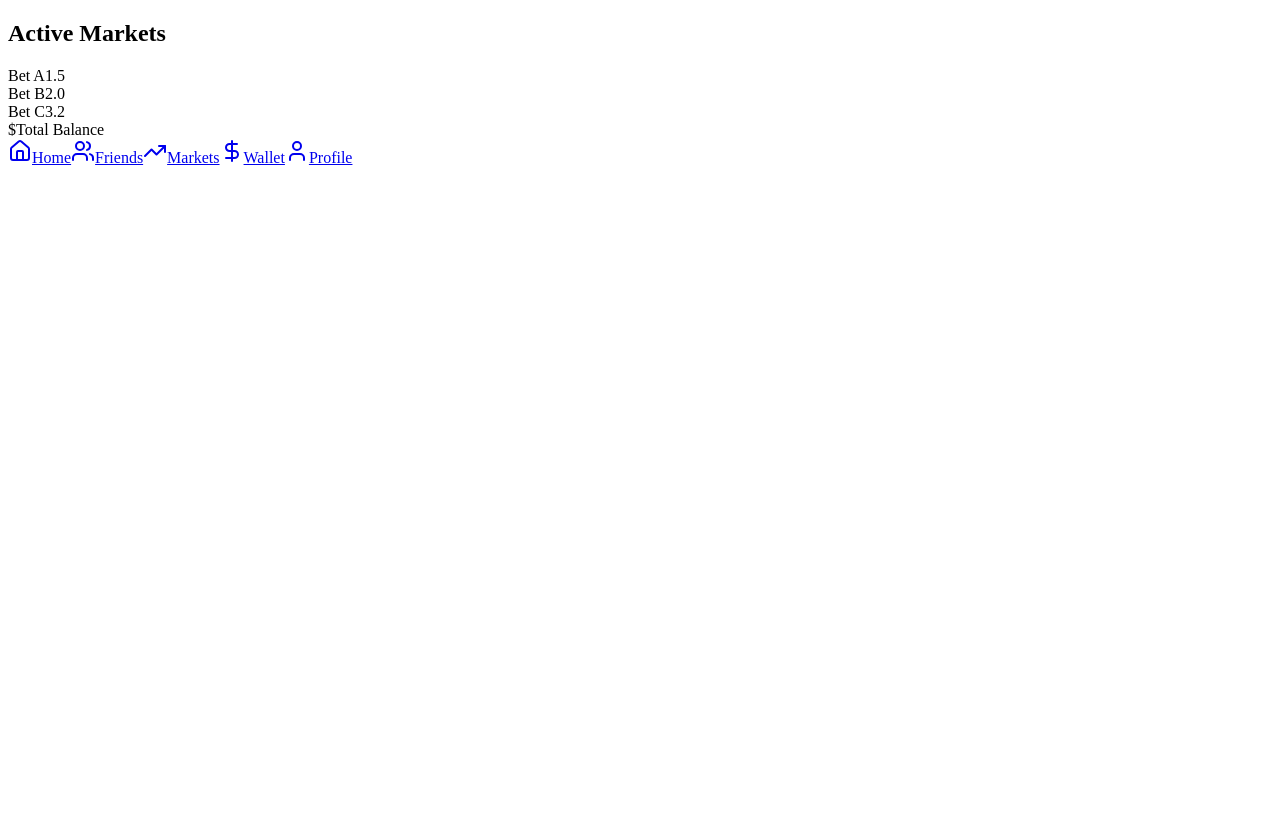
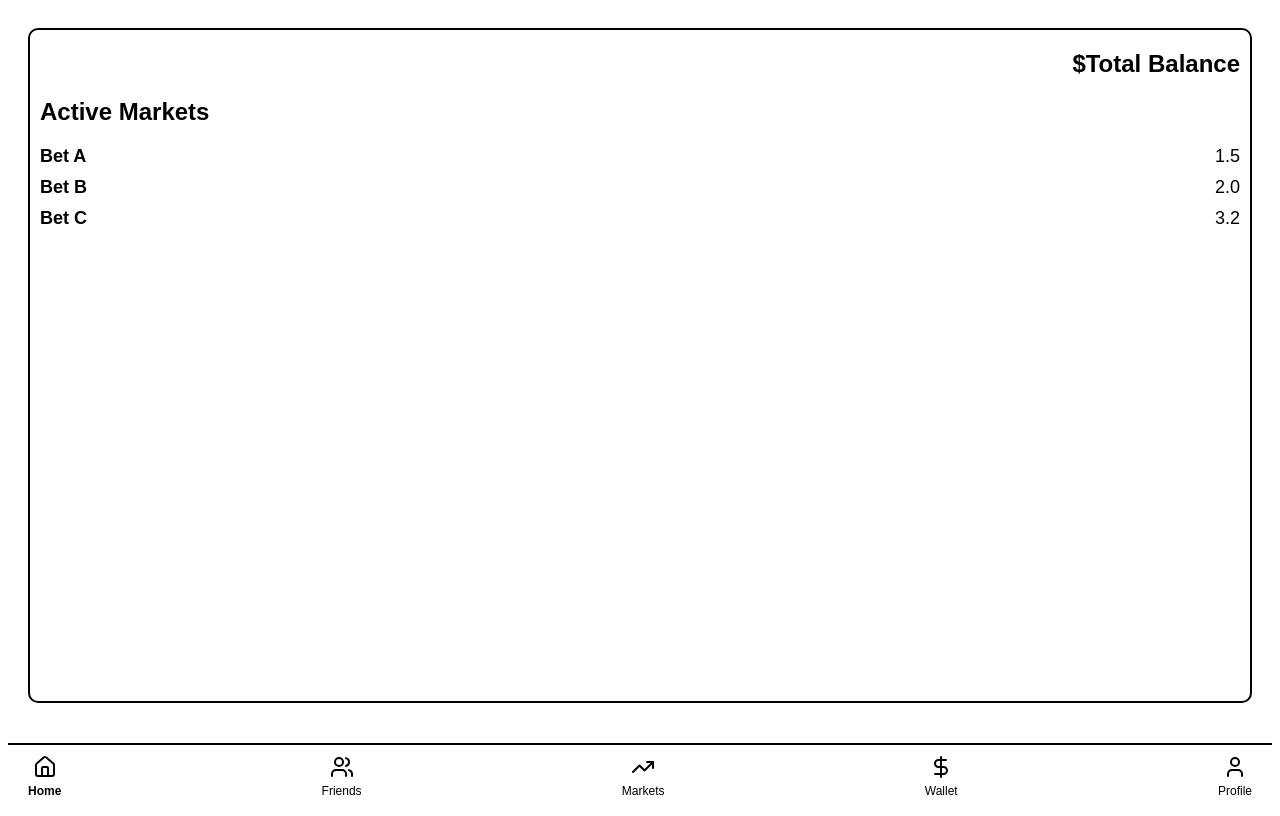
Before and after one commit to catherinesupron44/csds393finalproject, a React (Create React App) app: page / in a window 1280 px wide. Built offline with nearby package versions, Linux system fonts and the light colour scheme.

Commit message:
updated homepage
updates .jsx

```diff
--- a/src/components/homepage.jsx
+++ b/src/components/homepage.jsx
@@ -1,7 +1,7 @@
 import React, { useState } from 'react';
 import { Link } from 'react-router-dom';
 import { Home, Users, TrendingUp, User, DollarSign } from 'lucide-react';
-import styles from '../pages/homepage.css';
+import '../pages/homepage.css';
 
 export default function HomePage() {
   const [activeTab, setActiveTab] = useState('home');
@@ -14,60 +14,64 @@ export default function HomePage() {
   ];
 
   return (
-    <div className={styles.container}>
-      <div className={styles.content}>
-        <div className={styles.marketsCard}>
-          <h2 className={styles.cardTitle}>Active Markets</h2>
+    <div className="container">
+      <div className="content">
+        <div className="betsContainer">
+        <div className="balance">
+            <span>$</span>
+            <span>Total Balance</span>
+          </div>
+          <h2>Active Markets</h2>
           {bets.map((bet) => (
-            <div key={bet.id} className={styles.betItem}>
-              <span>{bet.name}</span>
-              <span className={styles.odds}>{bet.odds}</span>
+            <div key={bet.id} className="betItem">
+              <span className="betId">{bet.name}</span>
+              <span className="betOdds">{bet.odds}</span>
             </div>
           ))}
-          <div className={styles.balance}>
-            <span className={styles.balanceAmount}>$</span>
-            <span className={styles.balanceLabel}>Total Balance</span>
         </div>
       </div>
-      </div>
-      <nav className={styles.navigation}>
-        <div className={styles.navItems}>
-          <Link to="/"
-            className={`${styles.navItem} ${activeTab === 'home' ? styles.active : ''}`}
+
+      <nav className="navigation">
+        <Link
+          to="/"
+          className={`navItem ${activeTab === 'home' ? 'active' : ''}`}
           onClick={() => setActiveTab('home')}
         >
           <Home size={24} />
-            <span className={styles.navLabel}>Home</span>
+          <span>Home</span>
         </Link>
-          <Link to="/friends"
-            className={`${styles.navItem} ${activeTab === 'friends' ? styles.active : ''}`}
+        <Link
+          to="/friends"
+          className={`navItem ${activeTab === 'friends' ? 'active' : ''}`}
           onClick={() => setActiveTab('friends')}
         >
           <Users size={24} />
-            <span className={styles.navLabel}>Friends</span>
+          <span>Friends</span>
         </Link>
-          <Link to="/markets"
-            className={`${styles.navItem} ${activeTab === 'markets' ? styles.active : ''}`}
+        <Link
+          to="/markets"
+          className={`navItem ${activeTab === 'markets' ? 'active' : ''}`}
           onClick={() => setActiveTab('markets')}
         >
           <TrendingUp size={24} />
-            <span className={styles.navLabel}>Markets</span>
+          <span>Markets</span>
         </Link>
-          <Link to="/wallet"
-            className={`${styles.navItem} ${activeTab === 'wallet' ? styles.active : ''}`}
+        <Link
+          to="/wallet"
+          className={`navItem ${activeTab === 'wallet' ? 'active' : ''}`}
           onClick={() => setActiveTab('wallet')}
         >
           <DollarSign size={24} />
-            <span className={styles.navLabel}>Wallet</span>
+          <span>Wallet</span>
         </Link>
-          <Link to="/profile"
-            className={`${styles.navItem} ${activeTab === 'profile' ? styles.active : ''}`}
+        <Link
+          to="/profile"
+          className={`navItem ${activeTab === 'profile' ? 'active' : ''}`}
           onClick={() => setActiveTab('profile')}
         >
           <User size={24} />
-            <span className={styles.navLabel}>Profile</span>
+          <span>Profile</span>
         </Link>
-        </div>
       </nav>
     </div>
   );
```
Lines whose indentation alone changed are shown as unchanged.
